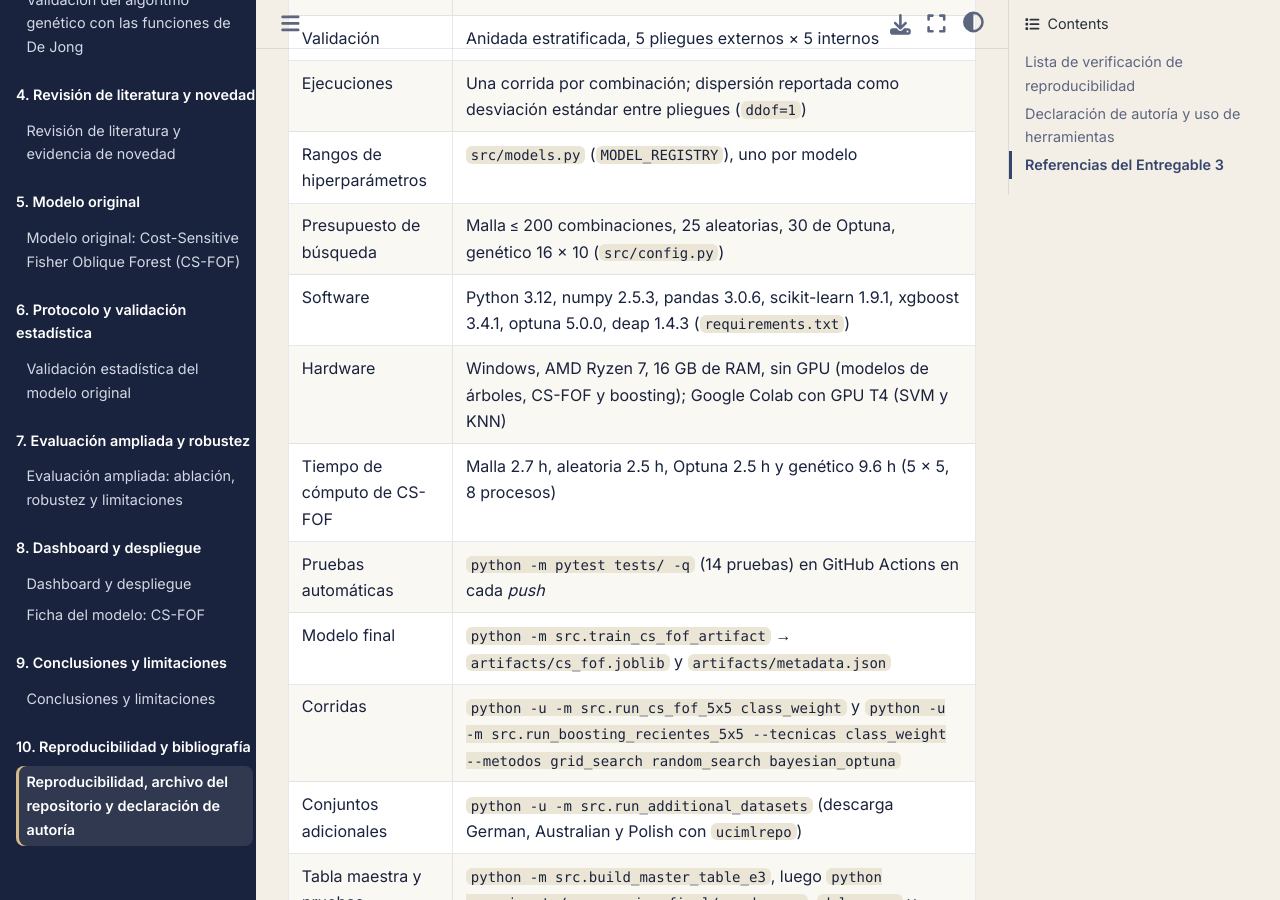
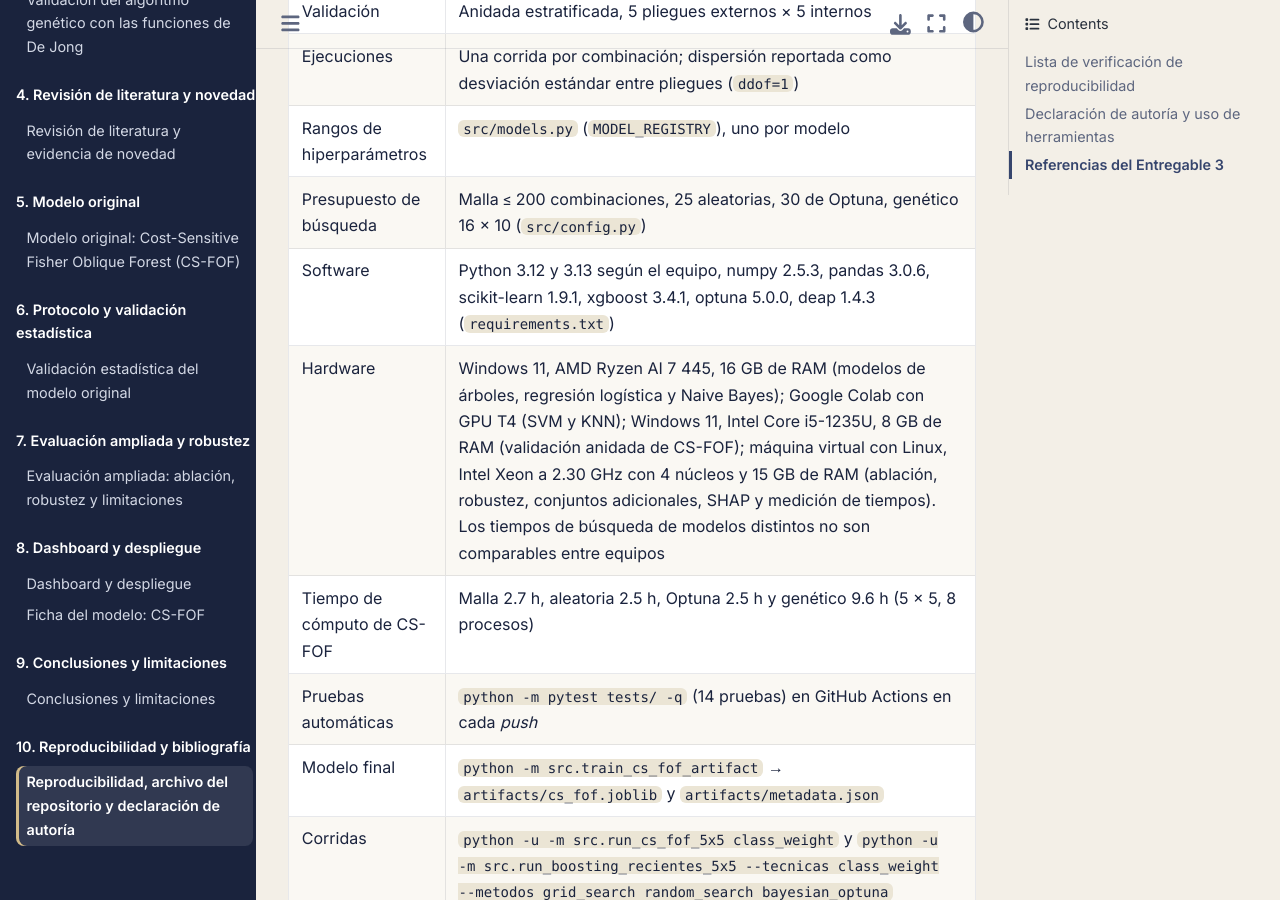
Before and after one commit to valeriaflorezs/Credit_Card_Project, a Jupyter Book: the page built from reproducibilidad.md, in a window 1280 px wide and 900 px high, scrolled down 674 px. Built offline with Jupyter Book 1.0.4 settings and Sphinx 7.4.7 and the Sphinx Book theme 1.1.4, drawn with Linux system fonts in a browser that asks for light colours; pages that are not in the unit, such as notebooks, are missing from menus.

Commit message:
Reproducibilidad: hardware por equipo y versiones de Python
Co-Authored-By: Claude Fable 5.2 <noreply@anthropic.com>
Claude-Session: https://claude.ai/code/session_012vF8w9dfYEyTgtv2V8B218

```diff
--- a/reproducibilidad.md
+++ b/reproducibilidad.md
@@ -25,9 +25,9 @@
 * - Presupuesto de búsqueda
   - Malla ≤ 200 combinaciones, 25 aleatorias, 30 de Optuna, genético 16 × 10 (`src/config.py`)
 * - Software
-  - Python 3.12, numpy 2.5.3, pandas 3.0.6, scikit-learn 1.9.1, xgboost 3.4.1, optuna 5.0.0, deap 1.4.3 (`requirements.txt`)
+  - Python 3.12 y 3.13 según el equipo, numpy 2.5.3, pandas 3.0.6, scikit-learn 1.9.1, xgboost 3.4.1, optuna 5.0.0, deap 1.4.3 (`requirements.txt`)
 * - Hardware
-  - Windows, AMD Ryzen 7, 16 GB de RAM, sin GPU (modelos de árboles, CS-FOF y boosting); Google Colab con GPU T4 (SVM y KNN)
+  - Windows 11, AMD Ryzen AI 7 445, 16 GB de RAM (modelos de árboles, regresión logística y Naive Bayes); Google Colab con GPU T4 (SVM y KNN); Windows 11, Intel Core i5-1235U, 8 GB de RAM (validación anidada de CS-FOF); máquina virtual con Linux, Intel Xeon a 2.30 GHz con 4 núcleos y 15 GB de RAM (ablación, robustez, conjuntos adicionales, SHAP y medición de tiempos). Los tiempos de búsqueda de modelos distintos no son comparables entre equipos
 * - Tiempo de cómputo de CS-FOF
   - Malla 2.7 h, aleatoria 2.5 h, Optuna 2.5 h y genético 9.6 h (5 × 5, 8 procesos)
 * - Pruebas automáticas
```
